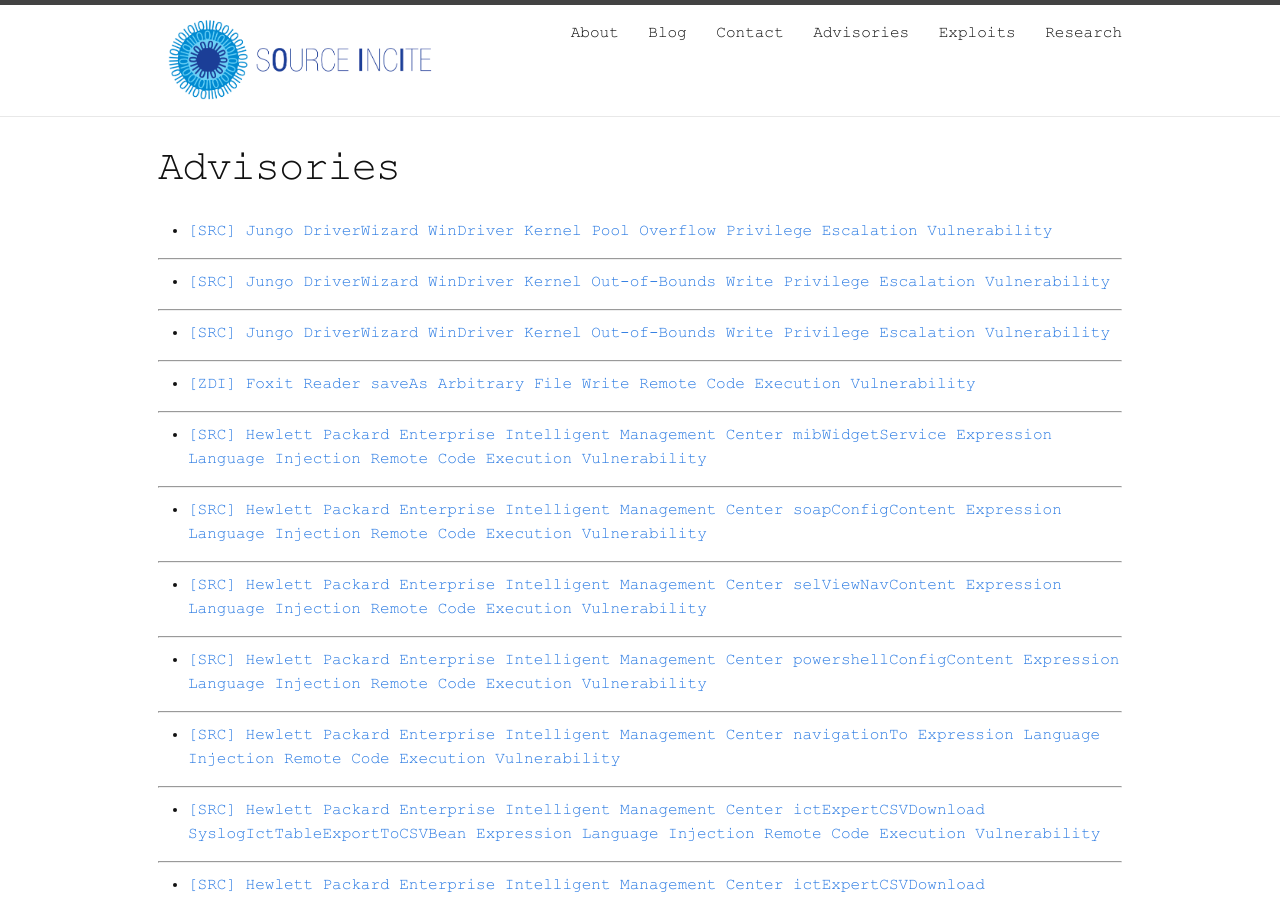
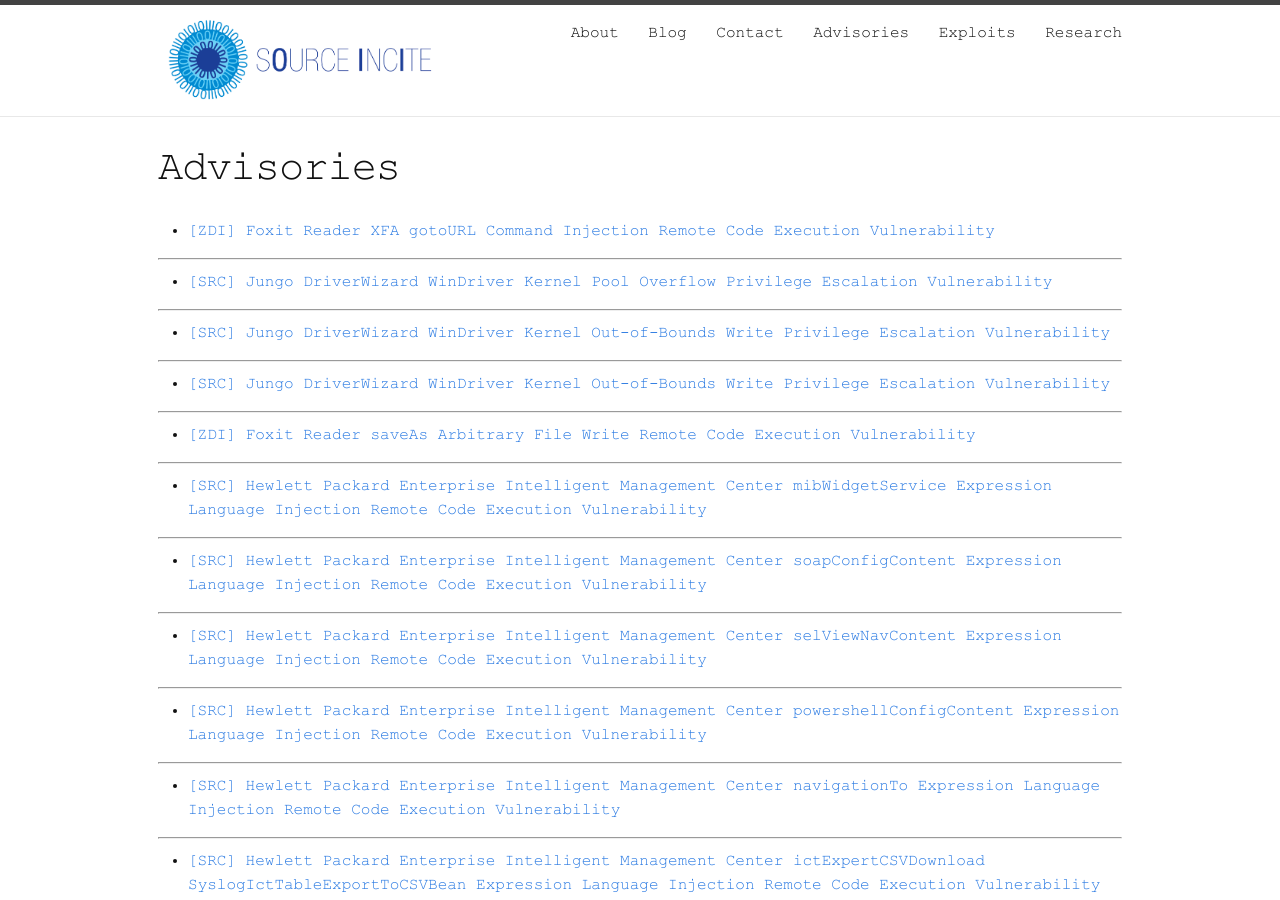
Before and after one commit to sourceincite/sourceincite.github.io, a Jekyll site: the page built from advisories/index.md, in a window 1280 px wide and 900 px high. Built offline with Jekyll 4.4.1, drawn with Linux system fonts in a browser that asks for light colours.

Commit message:
added a new foxit bug

```diff
--- a/advisories/index.md
+++ b/advisories/index.md
@@ -4,6 +4,10 @@
 permalink: /advisories/
 ---
 
+* [[ZDI] Foxit Reader XFA gotoURL Command Injection Remote Code Execution Vulnerability](http://www.zerodayinitiative.com/advisories/ZDI-17-718/)
+
+---
+
 * [[SRC] Jungo DriverWizard WinDriver Kernel Pool Overflow Privilege Escalation Vulnerability](src-2017-0026)
 
 ---
```
